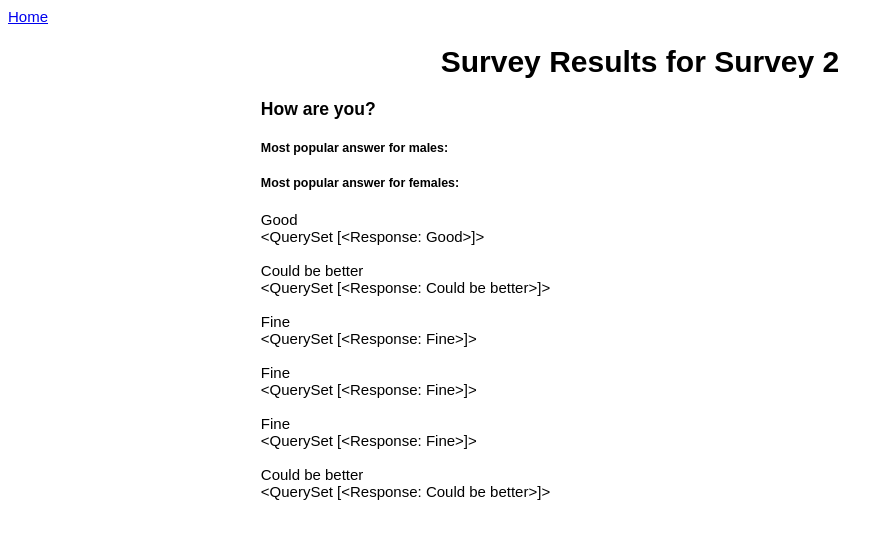
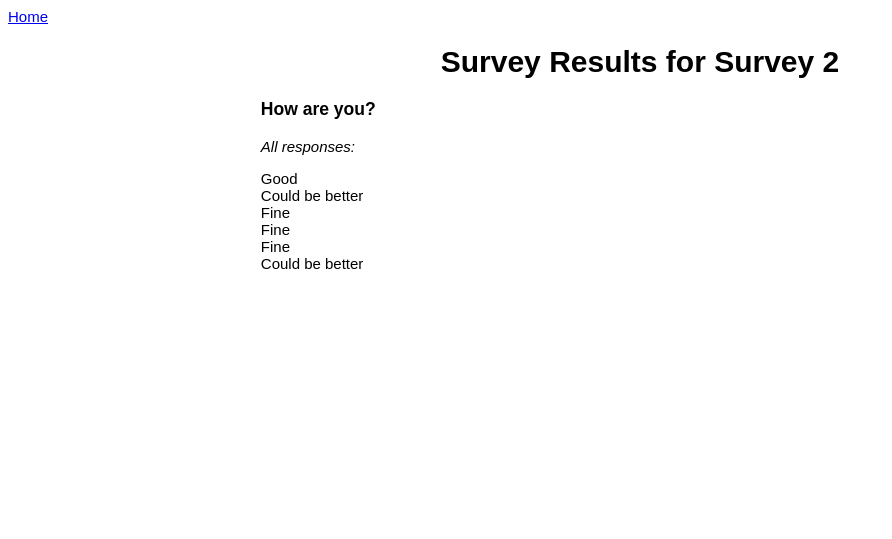
Before and after one commit to lkroenung/betterhelp_exercise, a Django app: page /results/2/ in a window 1280 px wide. Shown: the top 539 px of the page, without its empty margins (0-892 px from the left). Run offline with Django 3.2, Linux system fonts and the light colour scheme; data comes from the database, SQL or seed files in the repository; both versions use the stored data as it was after the commit.

Commit message:
fixed up some of the templates

```diff
--- a/betterhelp_exercise/templates/results.html
+++ b/betterhelp_exercise/templates/results.html
@@ -14,12 +14,20 @@
     {% for question in survey_questions %}
         {% if question.question_text != "What is your gender?" %}
             <h3>{{ question.question_text }}</h3>
-                <h5>Most popular answer for males: {% for answer in question.getMostPopMaleAnswer %} {{answer.answer_text}} {% endfor %}</h5>
-                <h5>Most popular answer for females: {% for answer in question.getMostPopFemaleAnswer %} {{answer.answer_text}} {% endfor %}</h5>
-            {% for response in question.getResponses %}
-                {{ response }}<br />
-                {{ response.getResponsesInGroup }}<br /><br />
-            {% endfor %}
+            {% if showPopular %}
+                <p>
+                    <em>Most popular answer for males:</em> {% for answer in question.getMostPopMaleAnswer %} {{answer.answer_text}} {% endfor %}
+                </p>
+                <p>
+                    <em>Most popular answer for females:</em> {% for answer in question.getMostPopFemaleAnswer %} {{answer.answer_text}} {% endfor %}
+                </p>
+            {% else %}
+                <p><em>All responses:</em></p>
+                {% for response in question.getResponses %}
+                    {{ response }}<br />
+                    <!-- {{ response.getResponsesInGroup }}<br /><br /> -->
+                {% endfor %}
+            {% endif %}
         {% endif %}
 
     {% endfor %}
--- a/core/models.py
+++ b/core/models.py
@@ -1,5 +1,5 @@
 from django.db import models
-from django.db.models import Count
+from django.db.models import Count, Max
 
 # Create your models here.
 
--- a/core/views.py
+++ b/core/views.py
@@ -4,6 +4,7 @@
 # Create your views here.
 
 from core.models import Survey, Question, Answer, Response
+from django.db.models import Max
 
 def index(request):
     all_surveys = Survey.objects.raw('SELECT * FROM core_survey')[:]
@@ -18,6 +19,11 @@
 
 def submit_response(request):
     if request.method == "POST":
+
+        # grab largest group ID and increment it for these new responses
+        newID = Response.objects.all().aggregate(Max('response_group_id'))['response_group_id__max'] + 1
+        print newID
+
         for key in request.POST:
             if key == "surveyID":
                 surveyID = request.POST[key]
@@ -27,12 +33,12 @@
                     for each in request.POST.getlist(key):
                         answer = Answer.objects.get(answer_id=each)
                         question = Question.objects.get(question_id=key)
-                        newResponse = Response(answer_id=answer, question_id=question)
+                        newResponse = Response(response_group_id=newID, answer_id=answer, question_id=question)
                         newResponse.save()
                 else:
                     answer = Answer.objects.get(answer_id=request.POST[key])
                     question = Question.objects.get(question_id=key)
-                    newResponse = Response(answer_id=answer, question_id=question)
+                    newResponse = Response(response_group_id=newID, answer_id=answer, question_id=question)
                     newResponse.save()
 
     # TODO: need to get survey_id here
@@ -42,4 +48,6 @@
 def view_results(request, surveyID):
     survey_obj = Survey.objects.raw('SELECT * FROM core_survey WHERE survey_id =  %s', [surveyID])[0]
     survey_questions = Question.objects.all().filter(survey_id=surveyID).order_by('question_order')
-    return render(request, 'results.html', { 'survey_data': survey_obj, 'survey_questions': survey_questions })
+    # show popular answers for the first survey
+    showPopular = True if survey_obj.survey_id == 1 else False
+    return render(request, 'results.html', { 'survey_data': survey_obj, 'survey_questions': survey_questions, 'showPopular':showPopular })
```
Also changed, not shown: db.sqlite3, 2 other files.
